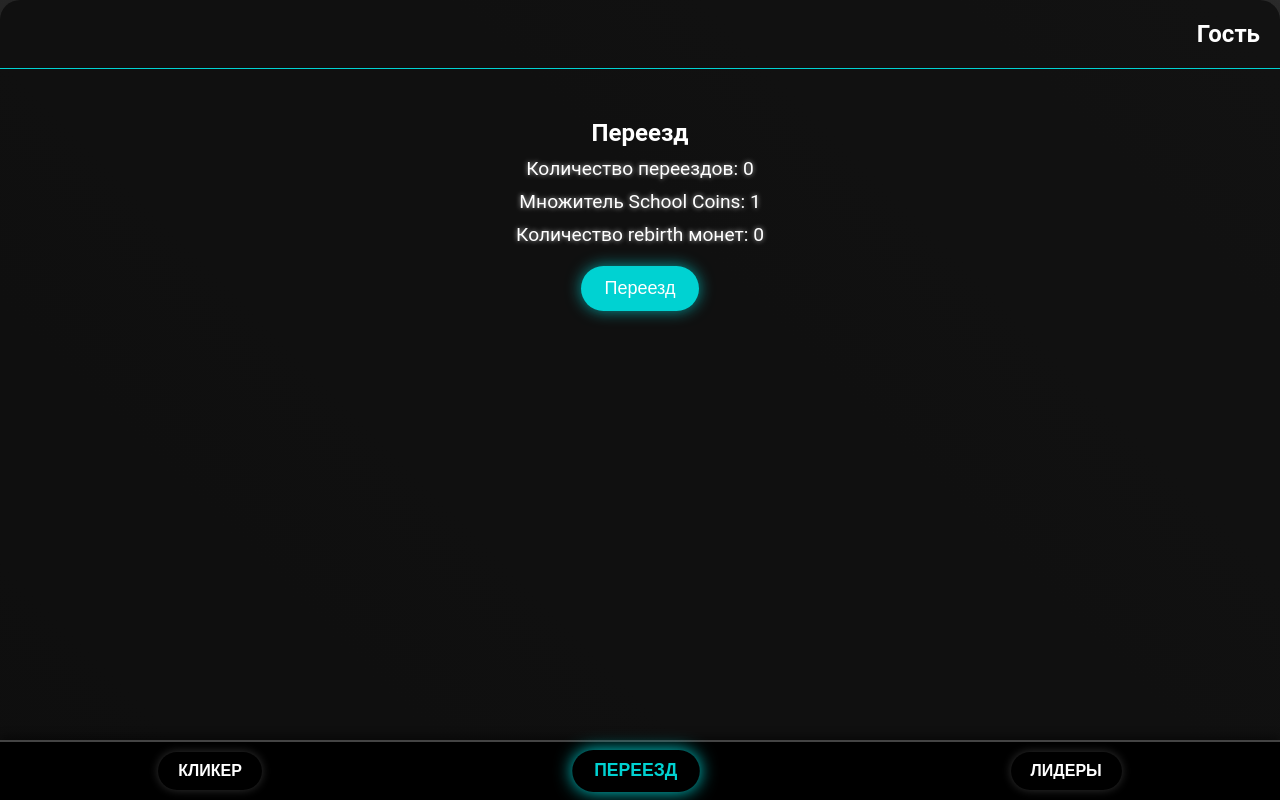
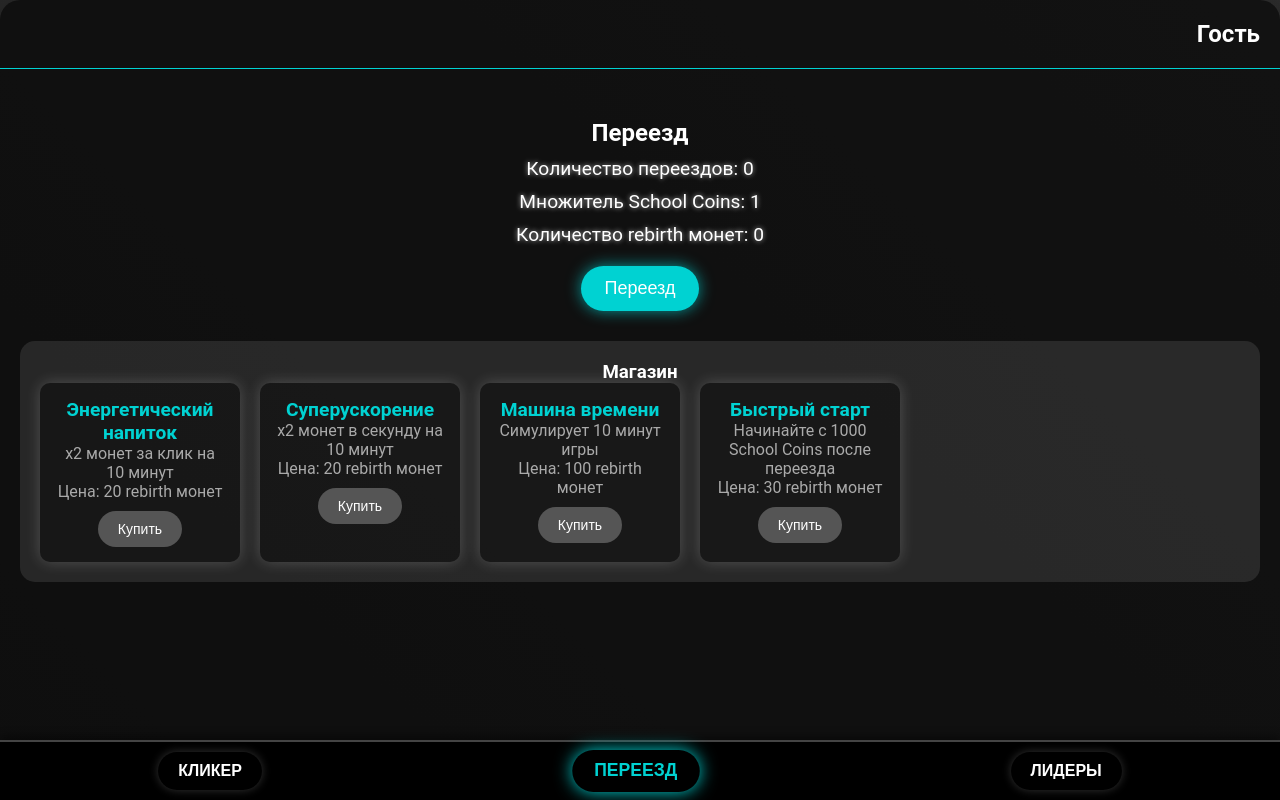
Before and after one commit to NegodayCaptainSkull/VoteForGeorge, a React (Create React App) app: page / in a window 1280 px wide. Both pictures are taken after a click on the button "ПЕРЕЕЗД". Built offline with nearby package versions, Linux system fonts and the light colour scheme.

Commit message:
created rebirth shop

```diff
--- a/src/App.tsx
+++ b/src/App.tsx
@@ -37,7 +37,16 @@ const App: React.FC = () => {
     { name: 'Руководитель образования', baseCost: 20000000, costMultiplier: 1.15, cps: 7800, count: 0 },
     { name: 'Министр образования', baseCost: 330000000, costMultiplier: 1.15, cps: 44000, count: 0 },
   ]);
+  const [rebirthUpgrades, setRebirthUpgrades] = useState([
+    {name: "Энергетический напиток", description: "x2 монет за клик на 10 минут", price: 20},
+    {name: "Суперускорение", description: "x2 монет в секунду на 10 минут", price: 20},
+    {name: "Машина времени", description: "Симулирует 10 минут игры", price: 100},
+    {name: "Быстрый старт", description: "Начинайте с 1000 School Coins после переезда", price: 30, count: 0 },
+  ])
   const [clickPowerUpgrades, setClickPowerUpgrades] = useState({ level: 1, cost: 50 });
+
+  const [energyDrinkActive, setEnergyDrinkActive] = useState(false);
+  const [superBoostActive, setSuperBoostActive] = useState(false);
 
   // Ссылки на состояния
   const nameRef = useRef(name);
@@ -93,17 +102,35 @@ const App: React.FC = () => {
     return () => clearInterval(saveData);
   }, []);
 
+  useEffect(() => {
+    if (energyDrinkActive) {
+      const timer = setTimeout(() => setEnergyDrinkActive(false), 10 * 60 * 1000); // 10 минут
+      return () => clearTimeout(timer); // Очистить таймер при размонтировании
+    }
+  }, [energyDrinkActive]);
+
+  useEffect(() => {
+    if (superBoostActive) {
+      const timer = setTimeout(() => setSuperBoostActive(false), 10 * 60 * 1000); // 10 минут
+      return () => clearTimeout(timer);
+    }
+  }, [superBoostActive]);
+
   // Увеличение монет от CPS каждую секунду
   useEffect(() => {
     const interval = setInterval(() => {
-      setCoins((prevCoins) => Math.round((prevCoins + cps * schoolCoinsMultiplyer) * 10) / 10);
+      const multiplier = superBoostActive ? 2 : 1; // Если активен суперускоритель, умножаем на 2
+      setCoins((prevCoins) => Math.round((prevCoins + cps * schoolCoinsMultiplyer * multiplier) * 10) / 10);
     }, 1000);
 
     return () => clearInterval(interval);
-  }, [cps, schoolCoinsMultiplyer]);
+  }, [cps, schoolCoinsMultiplyer, superBoostActive]);
 
   // Обработчики
-  const handleClick = () => setCoins(coins + coinsPerClick * schoolCoinsMultiplyer);
+  const handleClick = () => {
+    const multiplier = energyDrinkActive ? 2 : 1; // Если активен энергетик, умножаем на 2
+    setCoins(coins + coinsPerClick * schoolCoinsMultiplyer * multiplier);
+  };
 
   const buyClickPowerUpgrade = () => {
     if (coins >= clickPowerUpgrades.cost) {
@@ -137,7 +164,7 @@ const App: React.FC = () => {
     setCoinsPerClick(1);
     setClickPowerUpgrades({ level: 1, cost: 50 });
     update(userRef.current, {
-      coins: 0,
+      coins: 1000 * rebirthUpgrades[3].count!,
       cps: 0,
       upgrades: [
         { name: 'Учебник', baseCost: 15, costMultiplier: 1.15, cps: 0.1, count: 0 },
@@ -160,6 +187,28 @@ const App: React.FC = () => {
     )
   }
 
+  const purchaseRebirthUpgrade = (index: number) => {
+    const rebirthUpgrade = rebirthUpgrades[index];
+    const cost = rebirthUpgrade.price;
+    if (rebirthCoins >= cost) {
+      setRebirthCoins(rebirthCoins - cost);
+      if (index === 0) {
+        // Энергетический напиток
+        setEnergyDrinkActive(true);
+      } else if (index === 1) {
+        // Суперускорение
+        setSuperBoostActive(true);
+      } else if (index === 2) {
+        // Машина времени
+        setCoins(coins + cps * 600);
+      } else {
+        const newRebirthUpgrades = [...rebirthUpgrades];
+        newRebirthUpgrades[index].count!++;
+        setRebirthUpgrades(newRebirthUpgrades);
+      }
+    }
+  }
+
   return (
     <div className='app'>
         <Account name={name}/>
@@ -176,7 +225,7 @@ const App: React.FC = () => {
               onPurchaseUpgrade={purchaseUpgrade}
               />
             )}
-          {currentPage === 'move' && <Move userSchoolCoins={coins} userRebirthCoins={rebirthCoins} schoolCoinsMultiplyer={schoolCoinsMultiplyer} onMove={rebirth} />}
+          {currentPage === 'move' && <Move userSchoolCoins={coins} userRebirthCoins={rebirthCoins} schoolCoinsMultiplyer={schoolCoinsMultiplyer} rebirthUpgrades={rebirthUpgrades} isEnergyDrinkActive={energyDrinkActive} isSuperBoostActive={superBoostActive} onMove={rebirth} handleBuyItem={purchaseRebirthUpgrade} />}
           {currentPage === 'leaderboard' && <Leaderboard userId={userId} />}
         </div>
       {/* Здесь добавьте другие страницы */}
--- a/src/components/Move.tsx
+++ b/src/components/Move.tsx
@@ -5,15 +5,19 @@ interface MoveProps {
   userSchoolCoins: number; // количество schoolCoin у пользователя
   userRebirthCoins: number; // количество rebirth монет у пользователя
   schoolCoinsMultiplyer: number;
+  rebirthUpgrades: any[];
+  isEnergyDrinkActive: boolean;
+  isSuperBoostActive: boolean;
   onMove: (rebirthCoins: number) => void; // функция для обработки переезда
+  handleBuyItem: (index: number) => void;
 }
 
-const Move: React.FC<MoveProps> = ({ userSchoolCoins, userRebirthCoins, schoolCoinsMultiplyer, onMove }) => {
+const Move: React.FC<MoveProps> = ({ userSchoolCoins, userRebirthCoins, schoolCoinsMultiplyer, rebirthUpgrades, isEnergyDrinkActive, isSuperBoostActive, onMove, handleBuyItem }) => {
   const [isDialogOpen, setIsDialogOpen] = useState(false); // Статус для открытия диалога
   const [isMoving, setIsMoving] = useState(false); // Статус, когда пользователь уже в процессе переезда
   const rebirthsCount = Math.log2(schoolCoinsMultiplyer);
 
-  const rebirthPrice = Math.pow(1000000, rebirthsCount + 1); // Стоимость переезда в schoolCoin
+  const rebirthPrice = 1000000 *Math.pow(5, rebirthsCount); // Стоимость переезда в schoolCoin
   const rebirthCoinRate = 10000; // Курс обмена schoolCoin на rebirth монеты
 
   // Функция для открытия диалога
@@ -81,6 +85,29 @@ const Move: React.FC<MoveProps> = ({ userSchoolCoins, userRebirthCoins, schoolCo
           <p>Вы получили {Math.floor(userSchoolCoins / rebirthCoinRate)} rebirth монет.</p>
         </div>
       )}
+      <div className="shop-container">
+        <h3>Магазин</h3>
+        <div className="shop-items">
+          {rebirthUpgrades.map((item, index) => (
+            <div key={index} className="shop-item">
+              <h4>{item.name}</h4>
+              <p>{item.description}</p>
+              <p>Цена: {item.price} rebirth монет</p>
+              <button
+                onClick={() => handleBuyItem(index)}
+                className="shop-buy-button"
+                disabled={
+                  userRebirthCoins < item.price ||
+                  (index === 0 && isEnergyDrinkActive) ||
+                  (index === 1 && isSuperBoostActive)
+                }
+              >
+                Купить
+              </button>
+            </div>
+          ))}
+        </div>
+      </div>
     </div>
   );
 };
--- a/src/styles/Move.scss
+++ b/src/styles/Move.scss
@@ -113,3 +113,57 @@
   color: #fff;
   text-shadow: 0 0 5px rgba(255, 255, 255, 0.7);
 }
+
+.shop-container {
+  margin-top: 30px;
+  background: rgba(255, 255, 255, 0.1);
+  padding: 20px;
+  border-radius: 15px;
+}
+
+.shop-items {
+  display: flex;
+  flex-wrap: wrap;
+  gap: 20px;
+}
+
+.shop-item {
+  background: rgba(0, 0, 0, 0.4);
+  padding: 15px;
+  border-radius: 10px;
+  width: 200px;
+  box-shadow: 0 0 15px rgba(255, 255, 255, 0.2);
+  text-align: center;
+}
+
+.shop-item h4 {
+  font-size: 1.2rem;
+  color: #00d2d2;
+}
+
+.shop-item p {
+  font-size: 1rem;
+  color: #aaa;
+}
+
+.shop-buy-button {
+  margin-top: 10px;
+  padding: 10px 20px;
+  font-size: 14px;
+  background-color: #00d2d2;
+  color: #fff;
+  border: none;
+  border-radius: 50px;
+  cursor: pointer;
+  transition: transform 0.2s, box-shadow 0.2s ease-in-out;
+}
+
+.shop-buy-button:hover {
+  transform: scale(1.05);
+  box-shadow: 0 0 15px rgba(0, 210, 210, 1);
+}
+
+.shop-buy-button:disabled {
+  background-color: #555;
+  cursor: not-allowed;
+}
```
